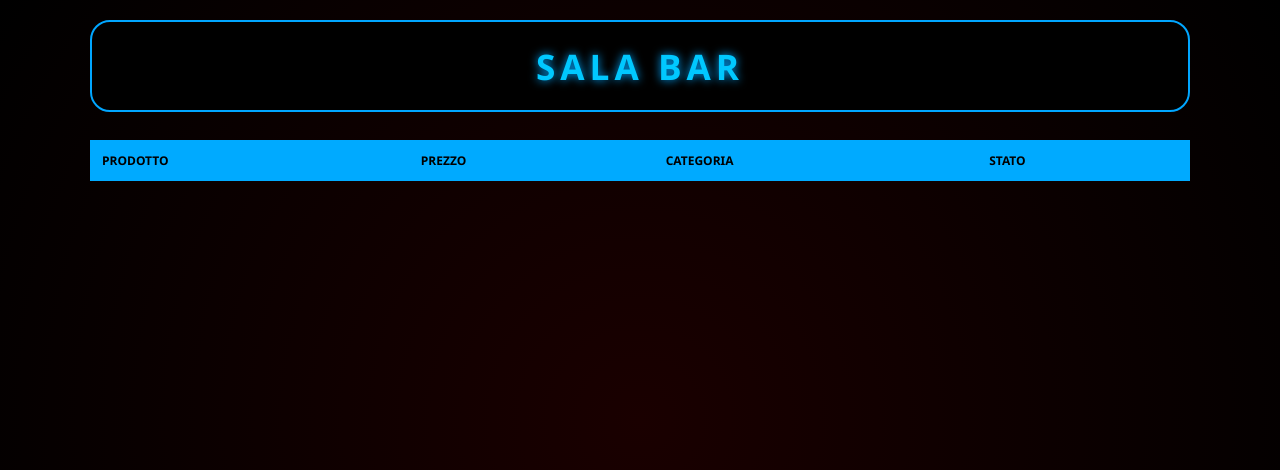
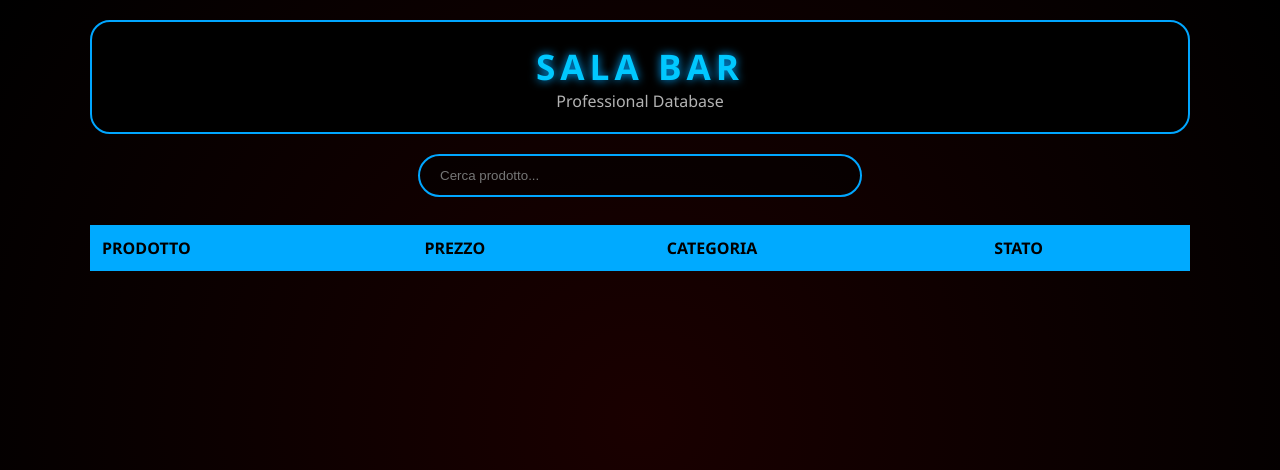
Before and after one commit to profnicotra/ordini-bar-scuola-borsa, a Flask app: page /admin/ in a window 1280 px wide. Shown: the top 470 px of the page. Run offline with Flask 3, Linux system fonts and the light colour scheme; data comes from the database, SQL or seed files in the repository; lists and menus that the app fills with data are empty.

Commit message:
Admin definitivo con design personalizzato

```diff
--- a/ordiniBarScuolaBorsa/templates/admin.html
+++ b/ordiniBarScuolaBorsa/templates/admin.html
@@ -8,8 +8,10 @@
         .container { max-width: 1100px; margin: 0 auto; }
         .header { text-align: center; padding: 20px; background: #000; border: 2px solid #00a6ff; border-radius: 20px; margin-bottom: 20px; }
         .header h1 { color: #00c8ff; margin: 0; font-size: 2.2em; letter-spacing: 5px; text-shadow: 0 0 10px #00a6ff; }
+        .search-container { margin-bottom: 20px; text-align: center; display: flex; justify-content: center; gap: 15px; }
+        #searchBar { width: 100%; max-width: 400px; padding: 12px 20px; background: rgba(0,0,0,0.5); border: 2px solid #00a6ff; border-radius: 30px; color: #fff; outline: none; }
         table { width: 100%; border-collapse: separate; border-spacing: 0 8px; }
-        th { background: #00aaff; color: #000; padding: 12px; font-size: 0.75em; text-transform: uppercase; text-align: left; }
+        th { background: #00aaff; color: #000; padding: 12px; text-transform: uppercase; text-align: left; }
         .info-row td { background: linear-gradient(90deg, #111 0%, #050505 100%); padding: 15px; border-top: 1px solid #00a6ff; }
         .badge { padding: 4px 10px; border-radius: 4px; font-size: 0.7em; font-weight: bold; text-transform: uppercase; }
         .stato-ok { color: #00ffaa; border: 1px solid #00ffaa; }
@@ -18,16 +20,10 @@
 </head>
 <body>
 <div class="container">
-    <div class="header"><h1>SALA BAR</h1></div>
+    <div class="header"><h1>SALA BAR</h1><div style="opacity: 0.7;">Professional Database</div></div>
+    <div class="search-container"><input type="text" id="searchBar" placeholder="Cerca prodotto..."></div>
     <table>
-        <thead>
-            <tr>
-                <th>PRODOTTO</th>
-                <th>PREZZO</th>
-                <th>CATEGORIA</th>
-                <th>STATO</th>
-            </tr>
-        </thead>
+        <thead><tr><th>PRODOTTO</th><th>PREZZO</th><th>CATEGORIA</th><th>STATO</th></tr></thead>
         <tbody>
             {% for prodotto in prodotti %}
             <tr class="info-row">
@@ -35,11 +31,8 @@
                 <td>€ {{ "%.2f"|format(prodotto.prezzo) }}</td>
                 <td><span class="badge" style="border: 1px solid #00a6ff; color: #00a6ff;">{{ prodotto.categoria }}</span></td>
                 <td>
-                    {% if prodotto.disponibile %}
-                        <span class="badge stato-ok">DISPONIBILE</span>
-                    {% else %}
-                        <span class="badge stato-no">ESAURITO</span>
-                    {% endif %}
+                    {% if prodotto.disponibile %}<span class="badge stato-ok">DISPONIBILE</span>
+                    {% else %}<span class="badge stato-no">ESAURITO</span>{% endif %}
                 </td>
             </tr>
             {% endfor %}
```
